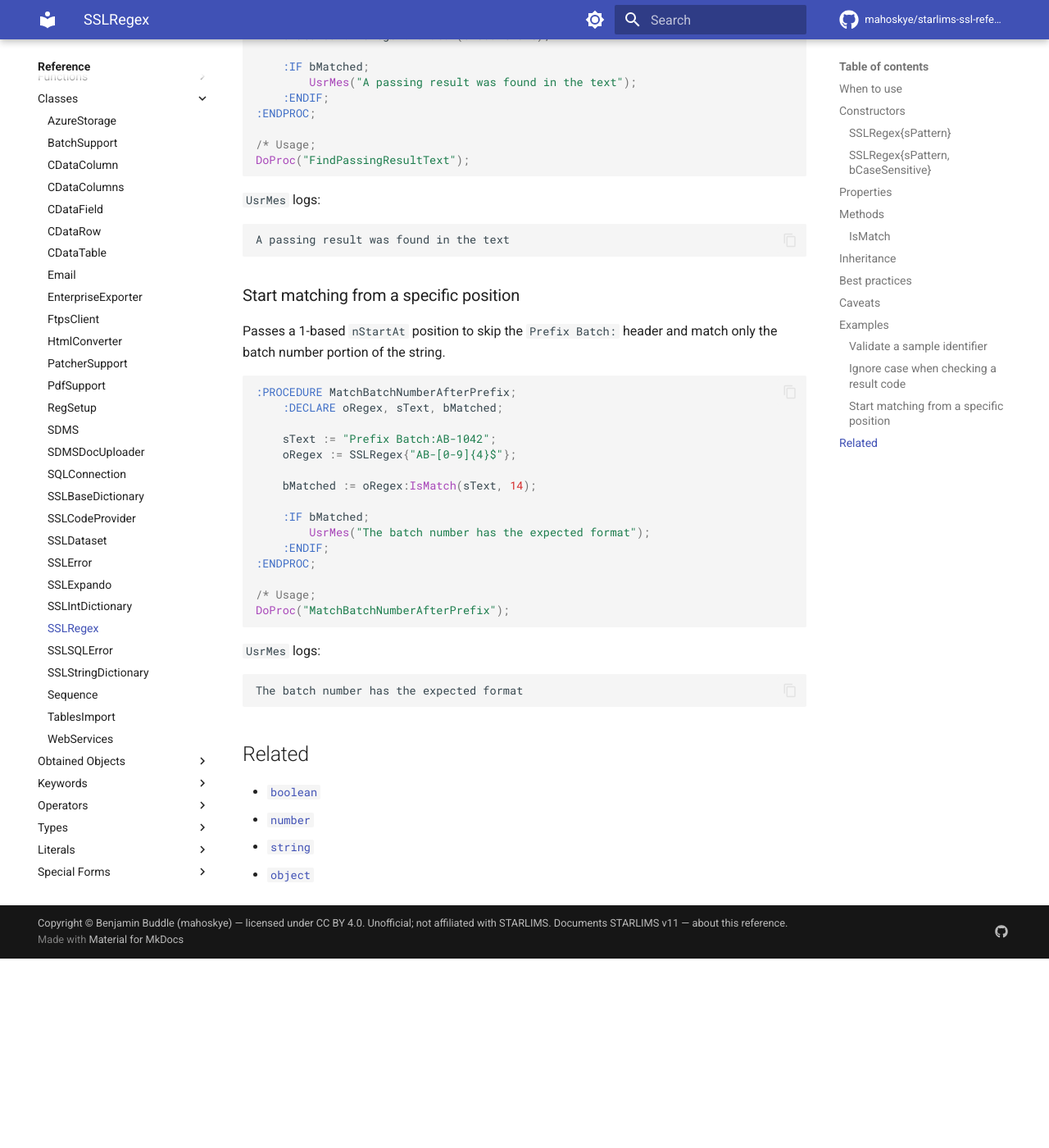
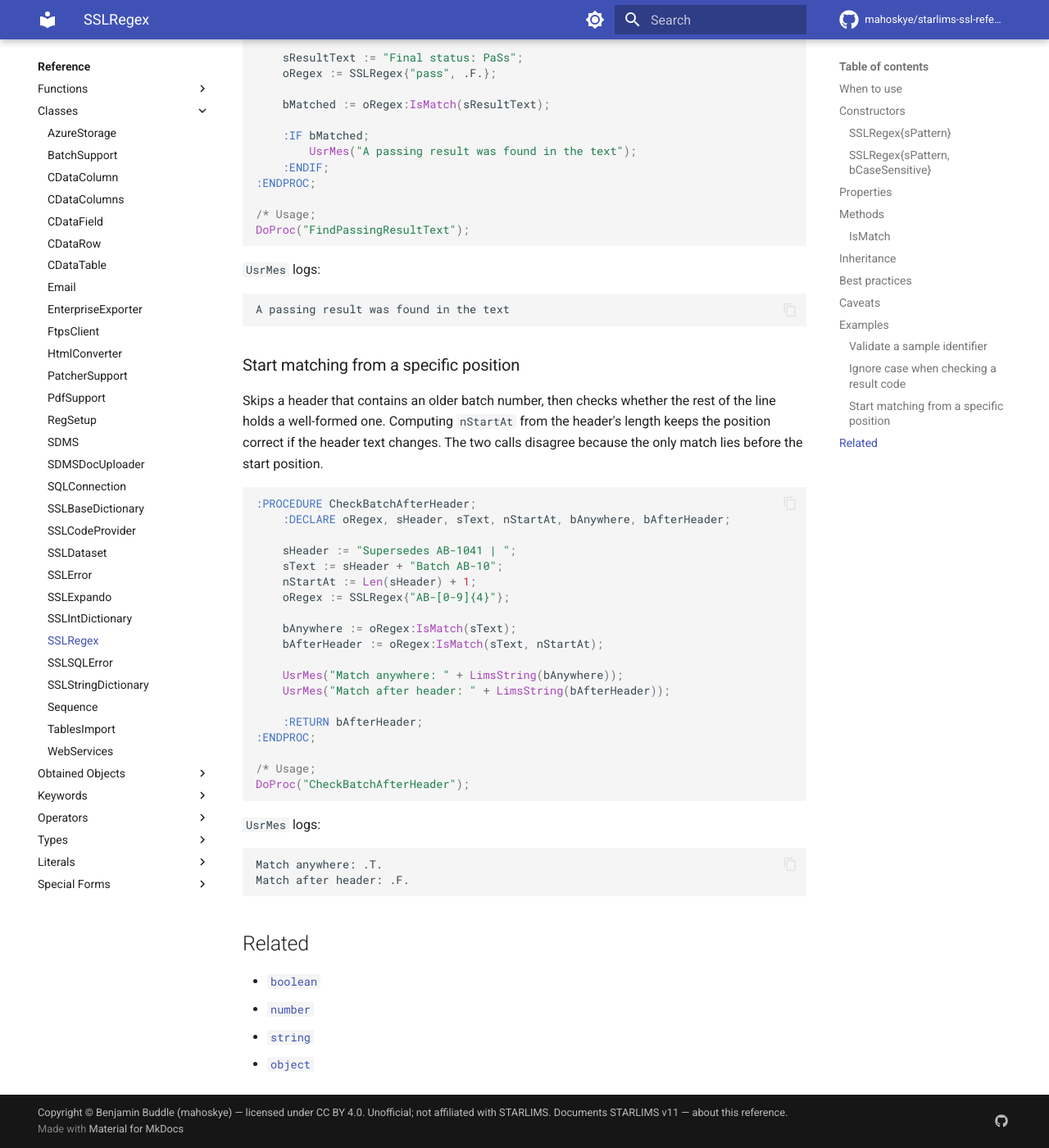
Before and after one commit to mahoskye/starlims-ssl-reference, an MkDocs documentation site: the page built from content/reference/classes/SSLRegex.md, in a window 1280 px wide and 1400 px high, scrolled down 3736 px. Shown: the whole window at 82% size. Built offline with MkDocs 1.6.1 and Material for MkDocs 9.7.7, drawn with Linux system fonts in a browser that asks for light colours; plug-ins that fetch from the network failed and are left out; comment, search, counter and statistics services are not loaded; before the commit the page ends 4905 px from its top, so only the background shows below that; some of the changed text lies outside the part shown.

Commit message:
docs: SSLRegex nStartAt example shows the parameter changing the result (closes #69)
The start-position example now calls IsMatch with and without nStartAt
on text whose only match lies before the start position, so the two
results differ. The position is computed from the header's length rather
than hard-coded. Adds a caveat that ^ does not anchor at nStartAt.

Co-Authored-By: Claude Opus 5.5 <noreply@anthropic.com>

````diff
--- a/content/reference/classes/SSLRegex.md
+++ b/content/reference/classes/SSLRegex.md
@@ -92,6 +92,7 @@ If `nStartAt` contains a fractional value, SSL rounds it to the nearest whole nu
 ## Caveats
 
 - Passing `nStartAt` beyond the end of the string does not raise an error; matching starts at the end of the input.
+- `^` still anchors at the start of the whole string, not at `nStartAt`. `SSLRegex{"^AB-[0-9]{4}"}:IsMatch("Prefix Batch:AB-1042", 14)` returns [`.F.`](../literals/false.md) even though position 14 is where `AB-1042` begins.
 
 ## Examples
 
@@ -149,30 +150,35 @@ A passing result was found in the text
 
 ### Start matching from a specific position
 
-Passes a 1-based `nStartAt` position to skip the `Prefix Batch:` header and match only the batch number portion of the string.
+Skips a header that contains an older batch number, then checks whether the rest of the line holds a well-formed one. Computing `nStartAt` from the header's length keeps the position correct if the header text changes. The two calls disagree because the only match lies before the start position.
 
 ```ssl
-:PROCEDURE MatchBatchNumberAfterPrefix;
-	:DECLARE oRegex, sText, bMatched;
+:PROCEDURE CheckBatchAfterHeader;
+	:DECLARE oRegex, sHeader, sText, nStartAt, bAnywhere, bAfterHeader;
 
-	sText := "Prefix Batch:AB-1042";
-	oRegex := SSLRegex{"AB-[0-9]{4}$"};
+	sHeader := "Supersedes AB-1041 | ";
+	sText := sHeader + "Batch AB-10";
+	nStartAt := Len(sHeader) + 1;
+	oRegex := SSLRegex{"AB-[0-9]{4}"};
 
-	bMatched := oRegex:IsMatch(sText, 14);
+	bAnywhere := oRegex:IsMatch(sText);
+	bAfterHeader := oRegex:IsMatch(sText, nStartAt);
 
-	:IF bMatched;
-		UsrMes("The batch number has the expected format");
-	:ENDIF;
+	UsrMes("Match anywhere: " + LimsString(bAnywhere));
+	UsrMes("Match after header: " + LimsString(bAfterHeader));
+
+	:RETURN bAfterHeader;
 :ENDPROC;
 
 /* Usage;
-DoProc("MatchBatchNumberAfterPrefix");
+DoProc("CheckBatchAfterHeader");
 ```
 
 `UsrMes` logs:
 
 ```text
-The batch number has the expected format
+Match anywhere: .T.
+Match after header: .F.
 ```
 
 ## Related
````
Also changed, not shown: 1 other file.
